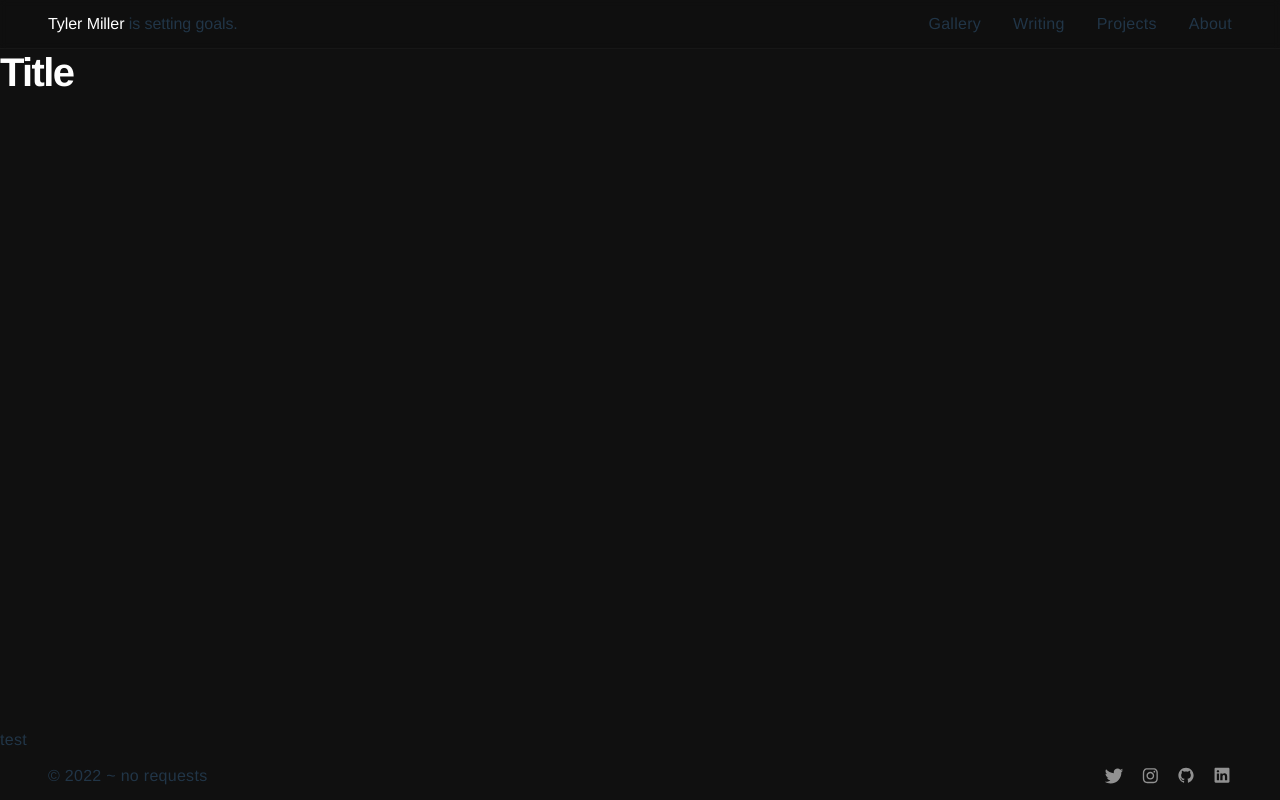
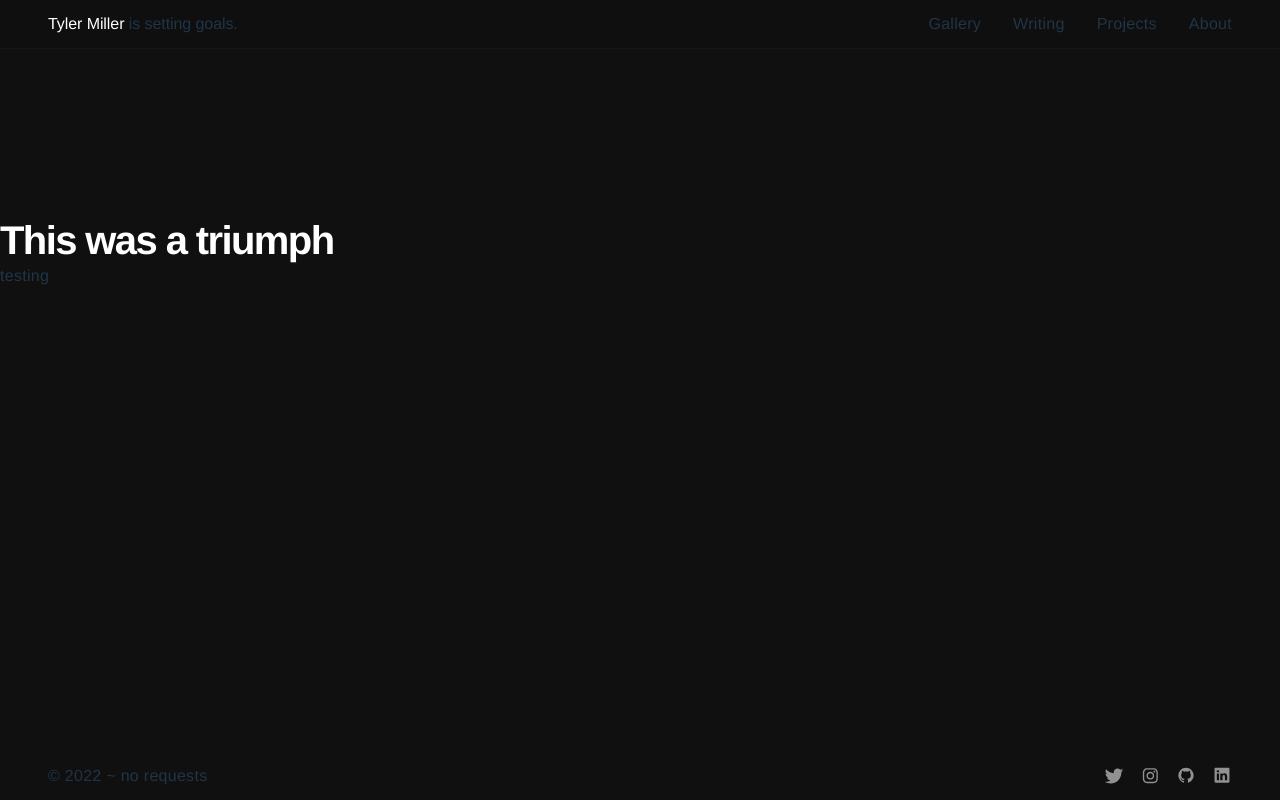
Before and after one commit to tlrmlr/pf2, a SvelteKit app in the folder app/: page /writing/cake in a window 1280 px wide. Built offline with nearby package versions, Linux system fonts and the light colour scheme.

Commit message:
refactored my store to a data.js file and it is now working

```diff
--- a/app/src/Store.js
+++ /dev/null
@@ -1,14 +0,0 @@
-import { writable } from "svelte/store";
-
-const Stories = writable(
-    [
-        {slug: "article-one",
-        title: "Aticle One",
-        },
-        {slug: "article-two",
-        title: "Aticle Two",
-        },
-    ]
-);
-
-export default Stories;
--- a/app/src/routes/writing/[slug]/+page.js
+++ /dev/null
@@ -1,25 +0,0 @@
-import Stories from "../../../../src/Store";
-
-/** @type {import('./$types').PageLoad} */
-export function load({ params }) {
-    let current = params.slug;
-
-    let storyList;
-
-    Stories.subscribe((data) =>{
-        storyList = data;
-    });
-
-    function isCurrent(check) {
-        return check.slug === current;
-    }
-
-    // console.log(storyList.find(isCurrent));
-
-    return {
-        post: {
-            title: `Title for ${params.slug} goes here`,
-            content: `Content for ${params.slug} goes here`
-        }
-    };
-}
--- /dev/null
+++ b/app/src/routes/writing/[slug]/+page.server.js
@@ -0,0 +1,12 @@
+import { error } from '@sveltejs/kit';
+import { posts } from '../data.js';
+
+export function load({ params }) {
+	const post = posts.find((post) => post.slug === params.slug);
+
+    if (!post) throw error(404);
+
+	return {
+		post
+	};
+}
--- a/app/src/routes/writing/[slug]/+page.svelte
+++ b/app/src/routes/writing/[slug]/+page.svelte
@@ -1,8 +1,8 @@
-<script context="module">
-    /** @type {import('./$types').PageData} */
-  export let data;
-
+<script>
+	export let data;
 </script>
 
-<h1>Title</h1>
-<div>test</div>
+<article>
+	<h1>{data.post.title}</h1>
+	<div>{@html data.post.content}</div>
+</article>
--- a/app/src/routes/writing/data.js
+++ b/app/src/routes/writing/data.js
@@ -1,16 +1,14 @@
 export const posts = [
-	{
-		slug: 'welcome',
-		title: 'Welcome to the Aperture Science computer-aided enrichment center'
+	{slug: 'welcome',
+	title: 'Welcome to the Aperture Science computer-aided enrichment center',
+	content: 'testing'
 	},
-
-	{
-		slug: 'safety',
-		title: 'Safety notice'
+	{slug: 'safety',
+	title: 'Safety notice',
+	content: 'testing'
 	},
-
-	{
-		slug: 'cake',
-		title: 'This was a triumph'
+	{slug: 'cake',
+	title: 'This was a triumph',
+	content: 'testing'
 	}
 ];
```
Also changed, not shown: app/src/routes/writing/+page.server.js (added, +10 -0 lines), app/src/routes/writing/+page.svelte (+6 -9 lines).
